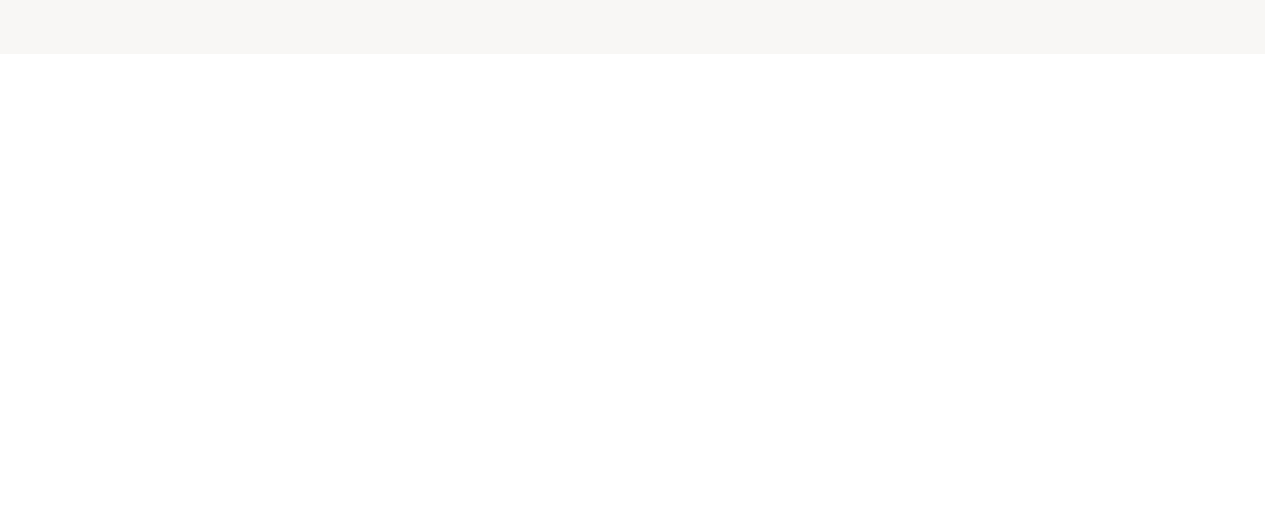
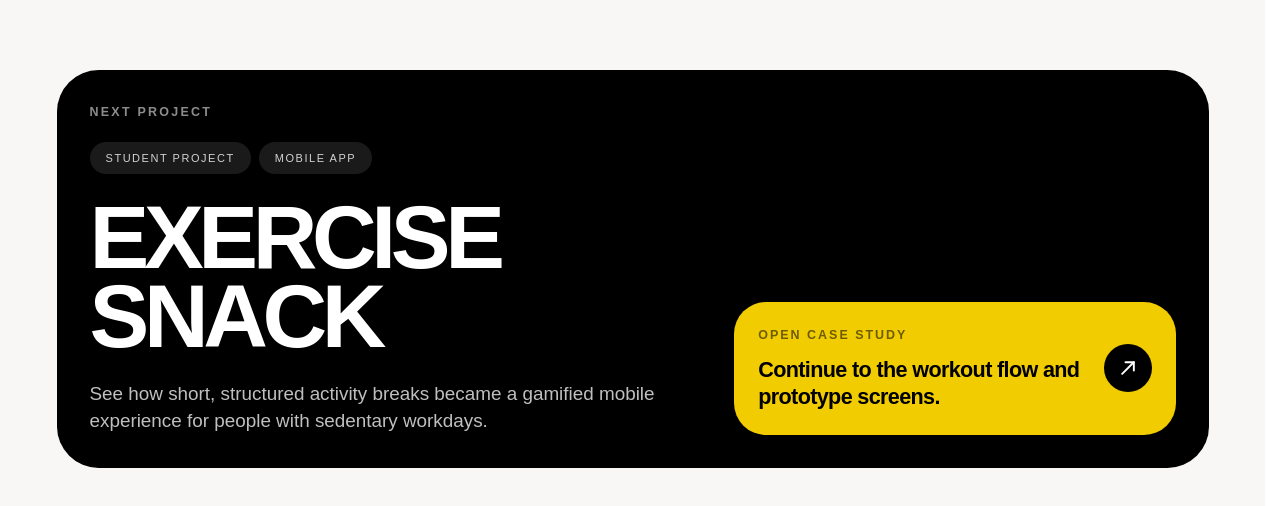
Before and after one commit to jzakrz/jakub-portfolio, a Next.js app: page /projects/hackathon in a window 1280 px wide. Shown: the part 5730-6236 px from the top of the page. Before the commit the page ends 5784 px from the top, so only its background shows below. Built offline with nearby package versions, Linux system fonts and the light colour scheme.

Commit message:
Add next project link to hackathon page

```diff
--- a/app/projects/hackathon/page.tsx
+++ b/app/projects/hackathon/page.tsx
@@ -331,6 +331,69 @@ export default function HackathonPage() {
             </div>
           </div>
         </section>
+
+        <section className="bg-[#f8f7f5] px-6 pb-16 pt-2 lg:px-10 lg:pb-24 lg:pt-4">
+          <div className="mx-auto max-w-6xl">
+            <Link
+              href="/projects/exercise-snack"
+              className="group block overflow-hidden rounded-[2.6rem] border border-black/10 bg-black p-6 text-white transition-transform hover:-translate-y-1 lg:p-8"
+            >
+              <div className="grid gap-8 lg:grid-cols-[1fr_0.72fr] lg:items-end">
+                <div>
+                  <p className="text-[0.78rem] font-semibold uppercase tracking-[0.18em] text-white/55">
+                    Next project
+                  </p>
+
+                  <div className="mt-5 flex flex-wrap gap-2">
+                    <span className="rounded-full bg-white/10 px-4 py-2 text-[11px] font-medium uppercase tracking-[0.14em] text-white/80">
+                      Student Project
+                    </span>
+                    <span className="rounded-full bg-white/10 px-4 py-2 text-[11px] font-medium uppercase tracking-[0.14em] text-white/80">
+                      Mobile App
+                    </span>
+                  </div>
+
+                  <h2 className="mt-6 text-[clamp(2.8rem,7vw,6rem)] font-black uppercase leading-[0.88] tracking-[-0.06em] text-white">
+                    Exercise Snack
+                  </h2>
+
+                  <p className="mt-6 max-w-3xl text-[1.02rem] leading-[1.45] text-white/75 lg:text-[1.18rem]">
+                    See how short, structured activity breaks became a gamified
+                    mobile experience for people with sedentary workdays.
+                  </p>
+                </div>
+
+                <div className="rounded-[2rem] bg-[#f1cc00] p-5 text-black lg:p-6">
+                  <div className="flex items-center justify-between gap-5">
+                    <div>
+                      <p className="text-[0.78rem] font-semibold uppercase tracking-[0.16em] text-black/55">
+                        Open case study
+                      </p>
+                      <p className="mt-3 text-[1.05rem] font-semibold leading-[1.25] tracking-[-0.03em] text-black lg:text-[1.35rem]">
+                        Continue to the workout flow and prototype screens.
+                      </p>
+                    </div>
+
+                    <span className="flex h-12 w-12 shrink-0 items-center justify-center rounded-full bg-black text-white transition-transform group-hover:translate-x-1 group-hover:-translate-y-1">
+                      <svg
+                        viewBox="0 0 24 24"
+                        aria-hidden="true"
+                        className="h-5 w-5 stroke-current"
+                        fill="none"
+                        strokeWidth="2.3"
+                        strokeLinecap="round"
+                        strokeLinejoin="round"
+                      >
+                        <path d="M5 19 19 5" />
+                        <path d="M9 5h10v10" />
+                      </svg>
+                    </span>
+                  </div>
+                </div>
+              </div>
+            </Link>
+          </div>
+        </section>
       </main>
 
       {isPrototypeOpen && (
```
